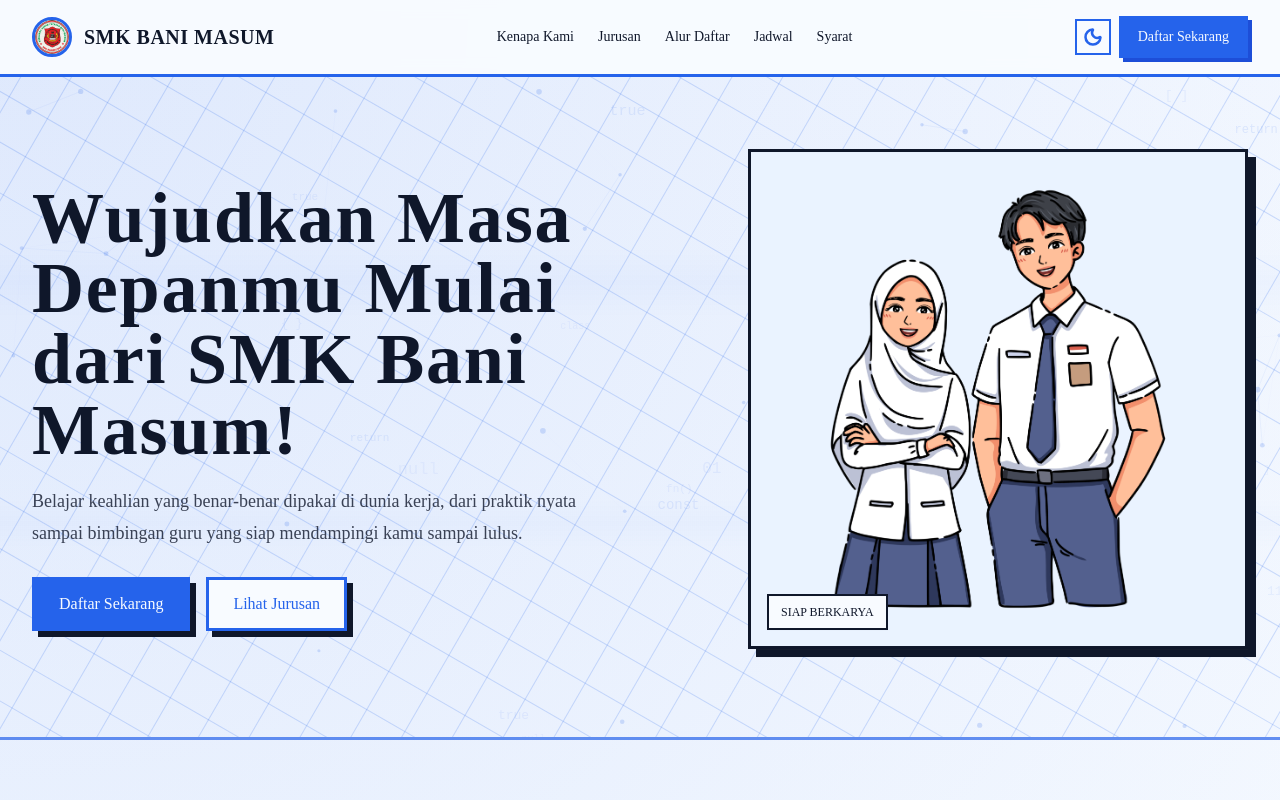
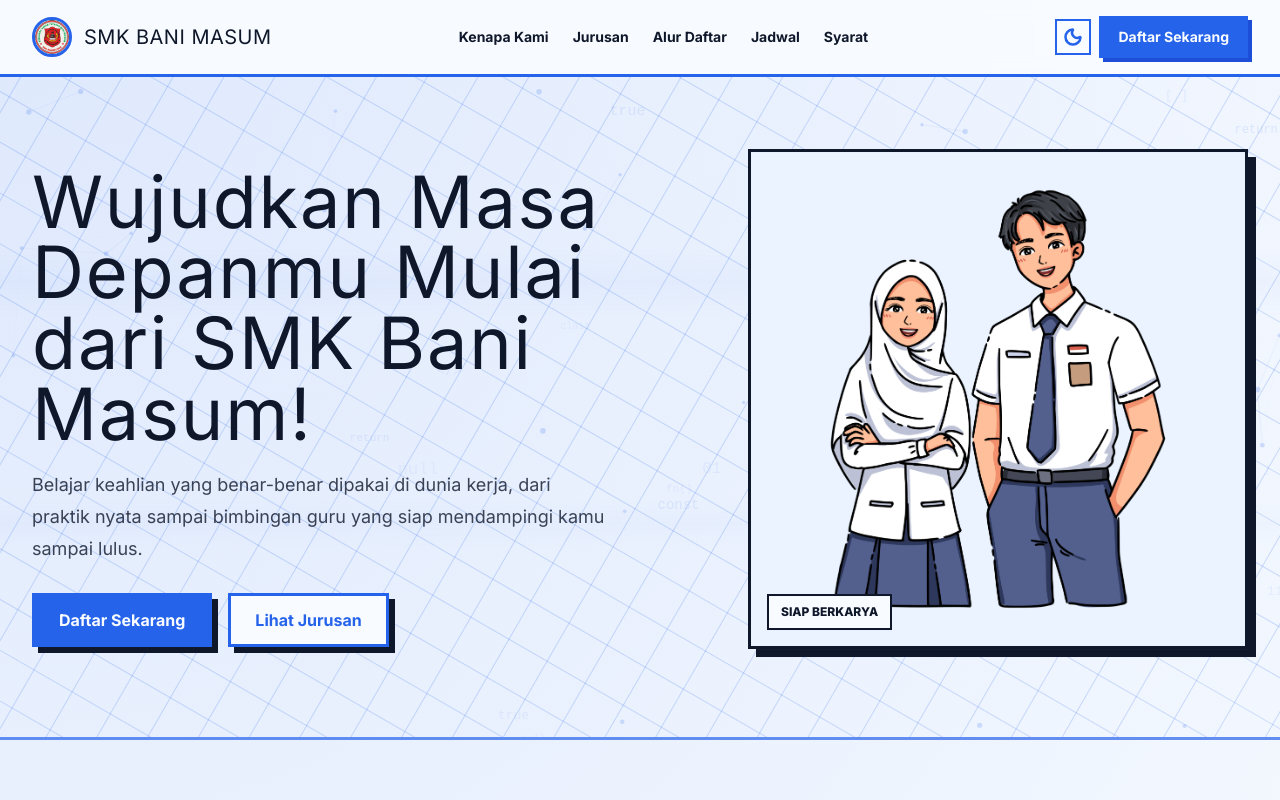
Before and after one commit to 0xHadiRamdhani/BaniMaHub-PPDB, a Next.js app: page / in a window 1280 px wide. Shown: the top 800 px of the page. Built offline with nearby package versions, Linux system fonts and the light colour scheme.

Commit message:
style: change global font to Inter and restore varied font weights

```diff
--- a/app/globals.css
+++ b/app/globals.css
@@ -40,7 +40,7 @@ html[data-theme="dark"] {
   --color-primary: var(--primary);
   --color-primary-strong: var(--primary-strong);
   --color-primary-soft: var(--primary-soft);
-  --font-sans: "Times New Roman", Times, serif;
+  --font-sans: var(--font-inter), sans-serif;
 }
 
 * {
@@ -87,7 +87,7 @@ body {
     radial-gradient(circle at top left, rgba(37, 99, 235, 0.12), transparent 30%),
     linear-gradient(180deg, var(--paper) 0%, var(--paper-soft) 100%);
   color: var(--ink);
-  font-family: "Times New Roman", Times, serif;
+  font-family: var(--font-inter), sans-serif;
   -webkit-font-smoothing: antialiased;
 }
 
@@ -181,7 +181,7 @@ textarea::placeholder {
 }
 
 .font-display {
-  font-family: "Times New Roman", Times, serif;
+  font-family: var(--font-inter), sans-serif;
   letter-spacing: 0.025em;
 }
 
@@ -236,13 +236,3 @@ dialog::backdrop {
     transform: translate(3px, 3px);
   }
 }
-
-/* Override tailwind utility classes for font weights globally */
-.font-bold, .font-extrabold, .font-semibold, .font-medium, .font-light, .font-black {
-  font-weight: normal !important;
-}
-
-/* Ensure headings and specific structural tags remain bold */
-h1, h2, h3, h4, h5, h6, .font-display, strong, b, th {
-  font-weight: bold !important;
-}
--- a/app/layout.tsx
+++ b/app/layout.tsx
@@ -1,6 +1,12 @@
 import type { Metadata } from "next";
+import { Inter } from "next/font/google";
 import Script from "next/script";
 import "./globals.css";
+
+const inter = Inter({
+  variable: "--font-inter",
+  subsets: ["latin"],
+});
 
 export const metadata: Metadata = {
   title: "PPDB SMK Bani Masum",
@@ -9,7 +15,7 @@ export const metadata: Metadata = {
 
 export default function RootLayout({ children }: { children: React.ReactNode }) {
   return (
-    <html lang="id" suppressHydrationWarning>
+    <html lang="id" className={inter.variable} suppressHydrationWarning>
       <head>
         <Script id="theme-init" strategy="beforeInteractive" dangerouslySetInnerHTML={{ __html: `(() => { try { const theme = localStorage.getItem("ppdb:theme"); if (theme === "dark") { document.documentElement.dataset.theme = "dark"; document.documentElement.style.colorScheme = "dark"; } } catch {} })()` }} />
       </head>
```
